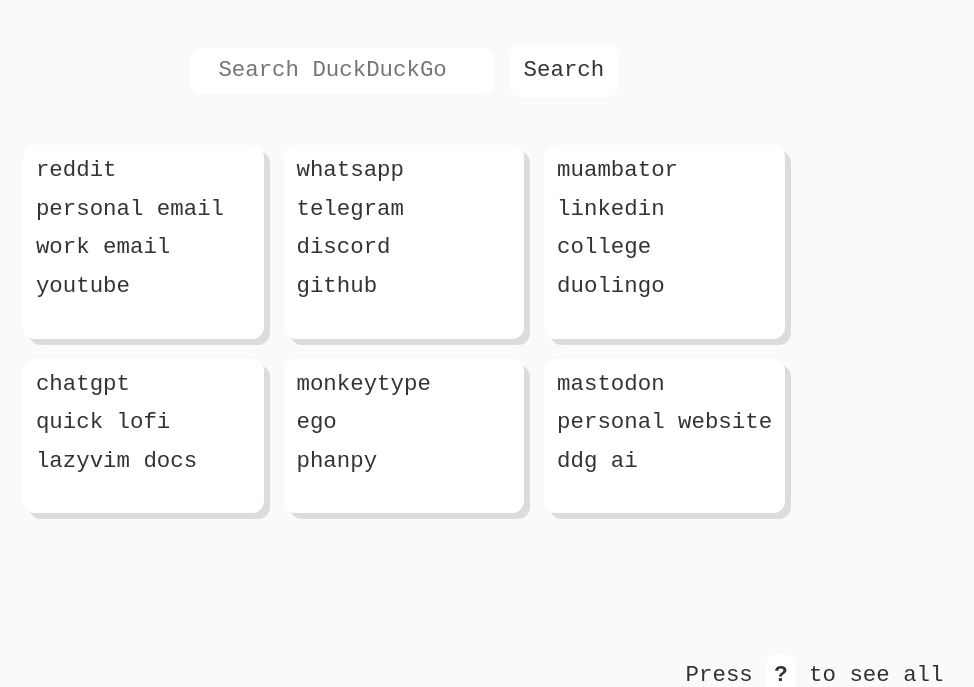
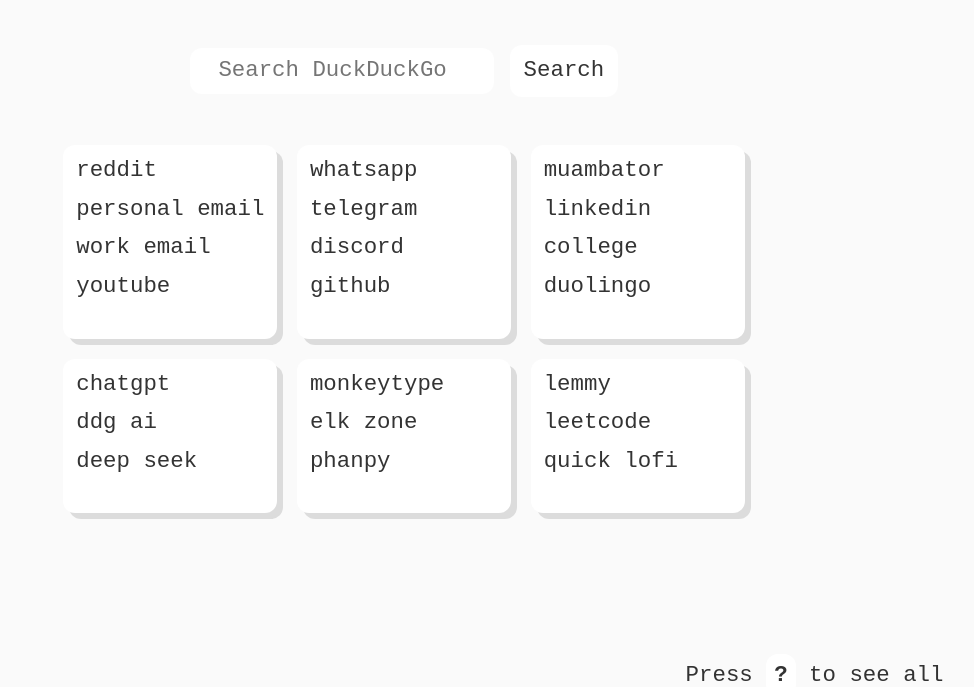
Before and after one commit to EuCaue/startpage, a plain HTML site: page index.html in a window 1280 px wide. Shown: the part 113-800 px from the top of the page, without its empty margins (236-1210 px from the left). Drawn offline with Linux system fonts and the light colour scheme.

Commit message:
feat(links): changing links

```diff
--- a/index.html
+++ b/index.html
@@ -56,9 +56,13 @@
 
       <ul>
         <li><a target="_top" href="https://chat.openai.com/">chatgpt</a></li>
-        <li><a target="_top" href="https://github.com/EuCaue/gnome-shell-extension-quick-lofi">quick lofi</a></li>
         <li>
-          <a target="_top" href="https://www.lazyvim.org/">lazyvim docs</a>
+          <a target="_top" href="https://duckduckgo.com/?q=DuckDuckGo&ia=chat"
+            >ddg ai</a
+          >
+        </li>
+        <li>
+          <a target="_top" href="https://chat.deepseek.com/">deep seek</a>
         </li>
       </ul>
 
@@ -66,20 +70,22 @@
         <li>
           <a target="_top" href="https://www.monkeytype.com/">monkeytype</a>
         </li>
-        <li><a target="_top" href="https://extensions.gnome.org/">ego</a></li>
+        <li>
+          <a target="_top" href="https://elk.zone/">elk zone</a>
+        </li>
         <li><a target="_top" href="https://phanpy.social/">phanpy</a></li>
       </ul>
 
       <ul>
-        <li><a target="_top" href="https://mastodon.social/">mastodon</a></li>
+        <li><a target="_top" href="https://lemmy.ml/">lemmy</a></li>
         <li>
-          <a target="_top" href="https://portfolio-i2lvjhucd-eucaue.vercel.app/"
-            >personal website</a
-          >
+          <a target="_top" href="https://leetcode.com/problemset/">leetcode</a>
         </li>
         <li>
-          <a target="_top" href="https://duckduckgo.com/?q=DuckDuckGo&ia=chat"
-            >ddg ai</a
+          <a
+            target="_top"
+            href="https://github.com/EuCaue/gnome-shell-extension-quick-lofi"
+            >quick lofi</a
           >
         </li>
       </ul>
```
Also changed, not shown: 1 other file.
